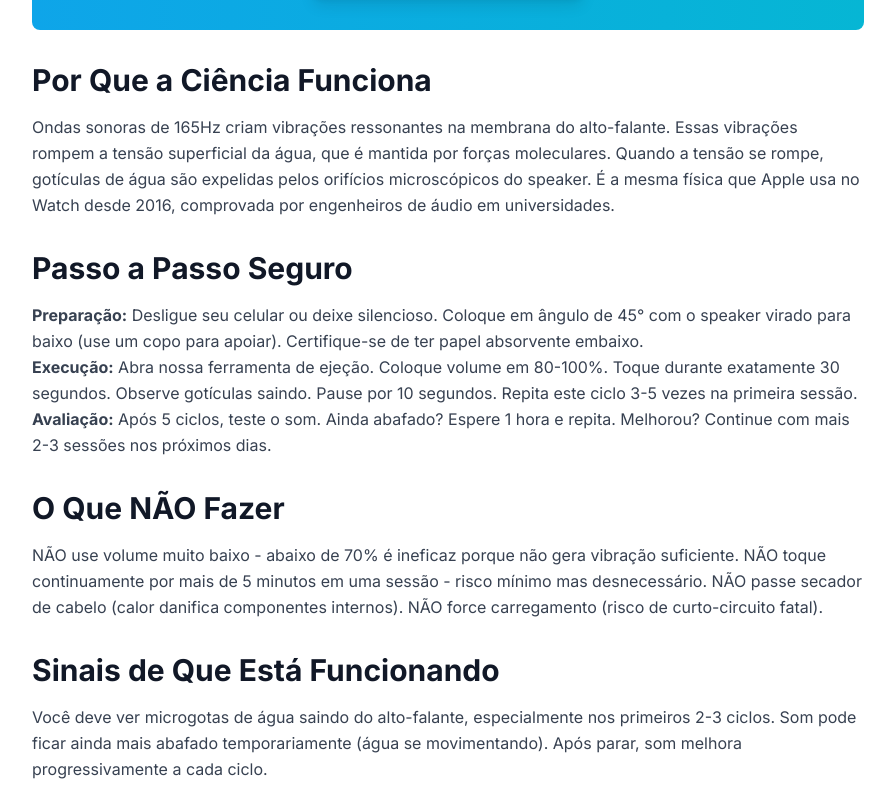
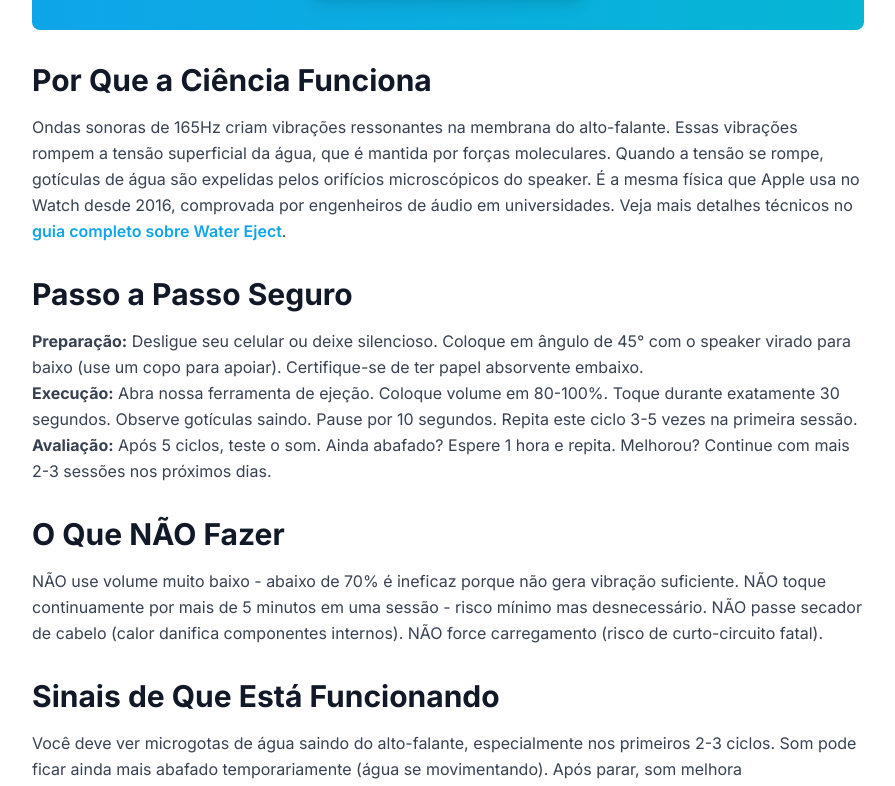
Before and after one commit to Diegoormond/ejetaragua-seo, a Next.js app: page /guias/som-ejecao-agua in a window 1280 px wide. Shown: the part 694-1480 px from the top of the page, without its empty margins (192-1087 px from the left). Built offline with nearby package versions, Linux system fonts and the light colour scheme.

Commit message:
Update page.tsx

```diff
--- a/app/guias/som-ejecao-agua/page.tsx
+++ b/app/guias/som-ejecao-agua/page.tsx
@@ -122,7 +122,7 @@ export default function Page() {
               Por Que a Ciência Funciona
             </h2>
             <p className="text-gray-700 leading-relaxed">
-              Ondas sonoras de 165Hz criam vibrações ressonantes na membrana do alto-falante. Essas vibrações rompem a tensão superficial da água, que é mantida por forças moleculares. Quando a tensão se rompe, gotículas de água são expelidas pelos orifícios microscópicos do speaker. É a mesma física que Apple usa no Watch desde 2016, comprovada por engenheiros de áudio em universidades.
+              Ondas sonoras de 165Hz criam vibrações ressonantes na membrana do alto-falante. Essas vibrações rompem a tensão superficial da água, que é mantida por forças moleculares. Quando a tensão se rompe, gotículas de água são expelidas pelos orifícios microscópicos do speaker. É a mesma física que Apple usa no Watch desde 2016, comprovada por engenheiros de áudio em universidades. Veja mais detalhes técnicos no <a href="/guias/water-eject" className="text-primary font-semibold hover:underline">guia completo sobre Water Eject</a>.
             </p>
           </section>
 
```
